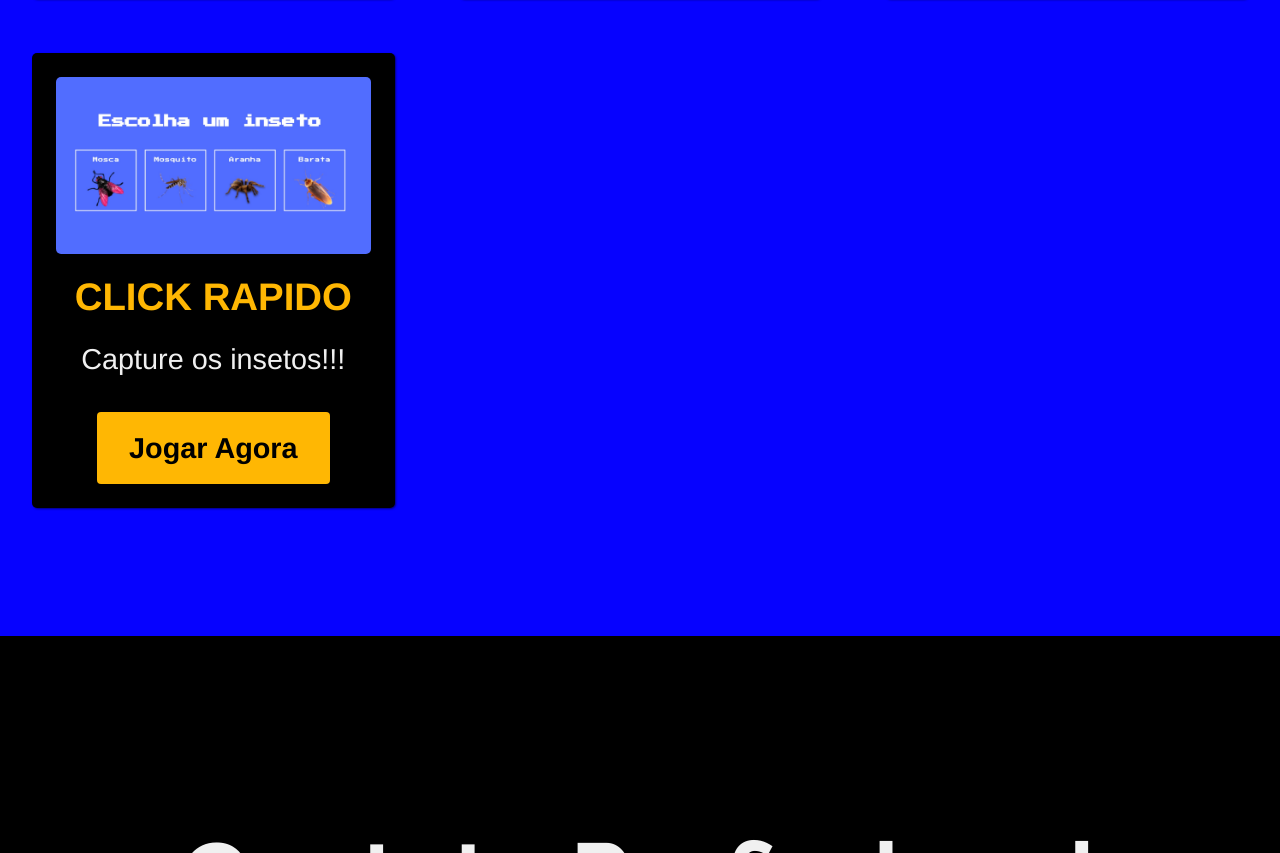
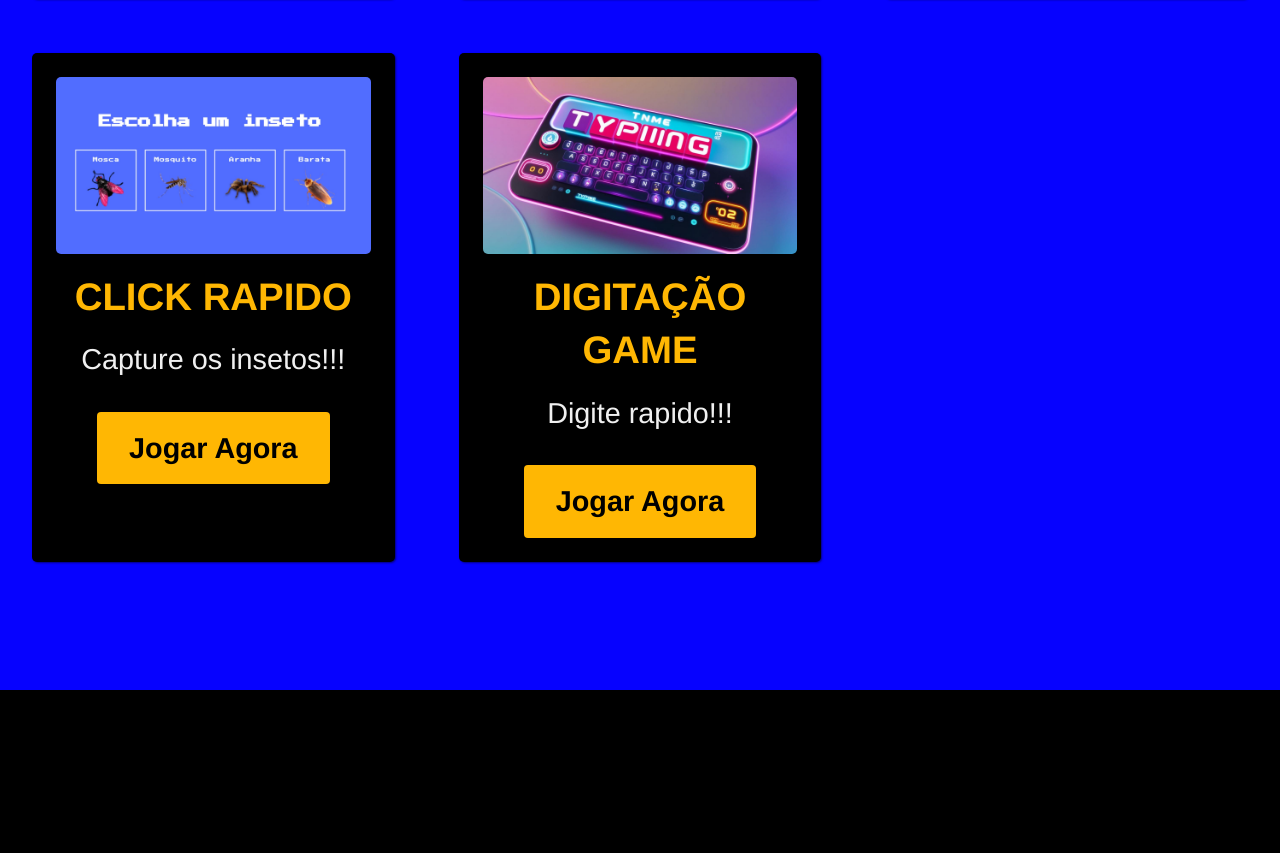
Before and after one commit to AlexandreZanata/Game-Portfolio, a plain HTML site: page index.html in a window 1280 px wide. Shown: the part 1230-2083 px from the top of the page. Drawn offline with Linux system fonts and the light colour scheme.

Commit message:
Update index.html

```diff
--- a/index.html
+++ b/index.html
@@ -68,8 +68,22 @@
         <p class="game-description">Capture os insetos!!!</p>
         <a href="https://game-click-psi.vercel.app/" class="btn game-link" target="_blank">Jogar Agora</a>
       </div>
+
+      <div class="game-card">
+        <div class="game-image-container">
+          <img src="images/5.jpg.jpg" alt="Jogo 2" class="game-image">
+        </div>
+        <h3 class="game-title">Digitação Game</h3>
+        <p class="game-description">Digite rapido!!!</p>
+        <a href="https://digitacao-game.vercel.app/" class="btn game-link" target="_blank">Jogar Agora</a>
+      </div>
+
+
+
     </div>
   </section>
+
+
 
   <section id="contact" class="contact-section">
     <div class="contact-section-header">
```
